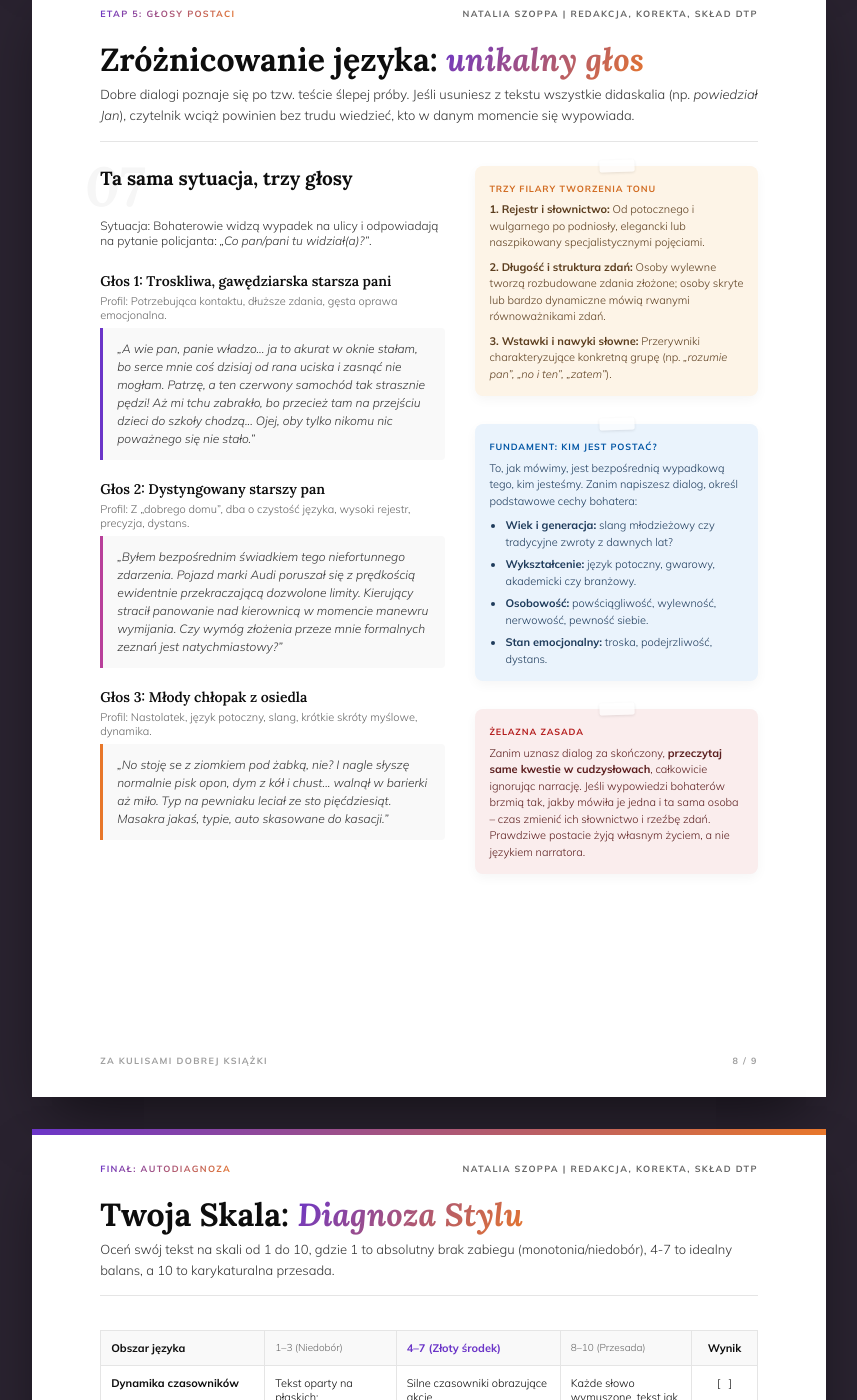
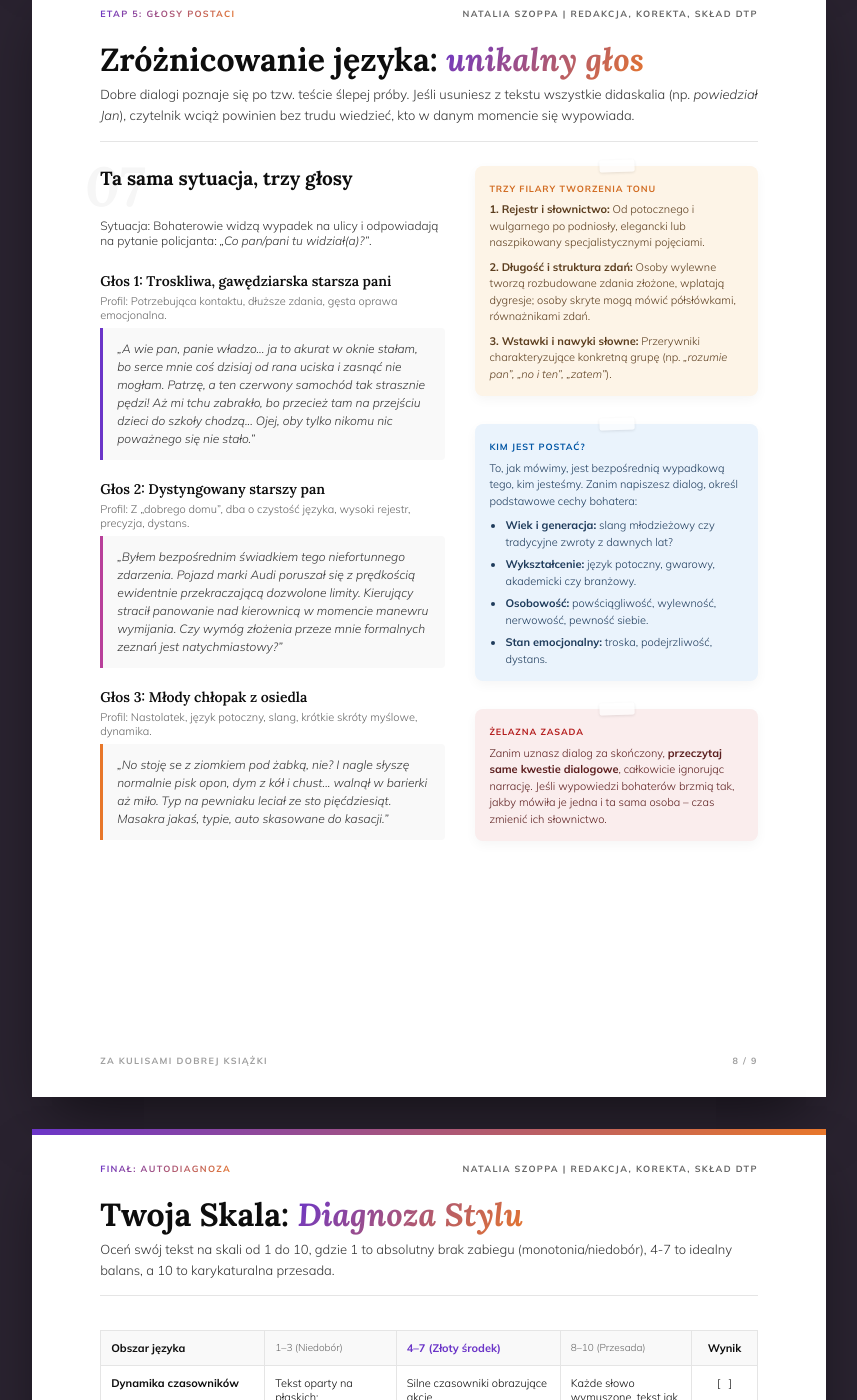
Before and after one commit to Bonnie00726/nataliaszoppa, a Jekyll site: the page arkusz językowy.html, which Jekyll copies as it is, in a window 1280 px wide and 1400 px high, scrolled down 13916 px. Shown: the whole window, without its empty margins (211-1068 px from the left). Built offline with Jekyll 4.4.1, drawn with Linux system fonts in a browser that asks for light colours.

Commit message:
Update arkusz językowy.html

```diff
--- a/arkusz językowy.html
+++ b/arkusz językowy.html
@@ -933,12 +933,12 @@
       <div class="box box-orange">
         <span class="box-title">Trzy filary tworzenia tonu</span>
         <p style="margin-bottom: 8px;"><strong>1. Rejestr i słownictwo:</strong> Od potocznego i wulgarnego po podniosły, elegancki lub naszpikowany specjalistycznymi pojęciami.</p>
-        <p style="margin-bottom: 8px;"><strong>2. Długość i struktura zdań:</strong> Osoby wylewne tworzą rozbudowane zdania złożone; osoby skryte lub bardzo dynamiczne mówią rwanymi równoważnikami zdań.</p>
+        <p style="margin-bottom: 8px;"><strong>2. Długość i struktura zdań:</strong> Osoby wylewne tworzą rozbudowane zdania złożone, wplatają dygresje; osoby skryte mogą mówić półsłówkami, równażnikami zdań.</p>
         <p style="margin-bottom: 0;"><strong>3. Wstawki i nawyki słowne:</strong> Przerywniki charakteryzujące konkretną grupę (np. <em>„rozumie pan”, „no i ten”, „zatem”</em>).</p>
       </div>
 
       <div class="box box-blue">
-        <span class="box-title">Fundament: Kim jest postać?</span>
+        <span class="box-title">Kim jest postać?</span>
         To, jak mówimy, jest bezpośrednią wypadkową tego, kim jesteśmy. Zanim napiszesz dialog, określ podstawowe cechy bohatera:
         <ul style="padding-left: 16px; margin-top: 8px; margin-bottom: 0; font-size: 11px;">
           <li style="margin-bottom: 6px;"><strong>Wiek i generacja:</strong> slang młodzieżowy czy tradycyjne zwroty z dawnych lat?</li>
@@ -950,7 +950,7 @@
 
       <div class="box box-red">
         <span class="box-title">Żelazna zasada</span>
-        Zanim uznasz dialog za skończony, <strong>przeczytaj same kwestie w cudzysłowach</strong>, całkowicie ignorując narrację. Jeśli wypowiedzi bohaterów brzmią tak, jakby mówiła je jedna i ta sama osoba – czas zmienić ich słownictwo i rzeźbę zdań. Prawdziwe postacie żyją własnym życiem, a nie językiem narratora.
+        Zanim uznasz dialog za skończony, <strong>przeczytaj same kwestie dialogowe</strong>, całkowicie ignorując narrację. Jeśli wypowiedzi bohaterów brzmią tak, jakby mówiła je jedna i ta sama osoba – czas zmienić ich słownictwo.
       </div>
 
     </div>
```
